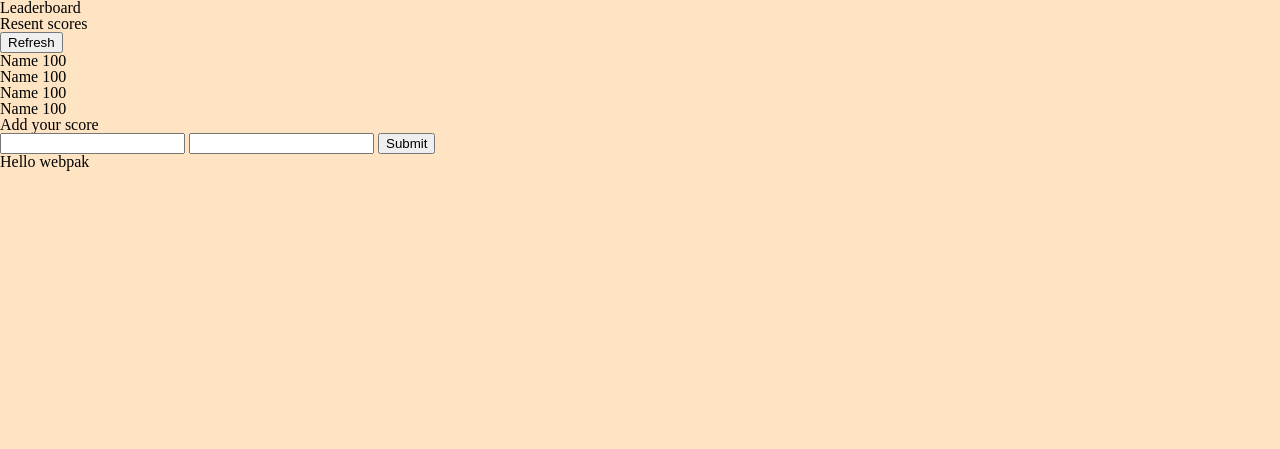
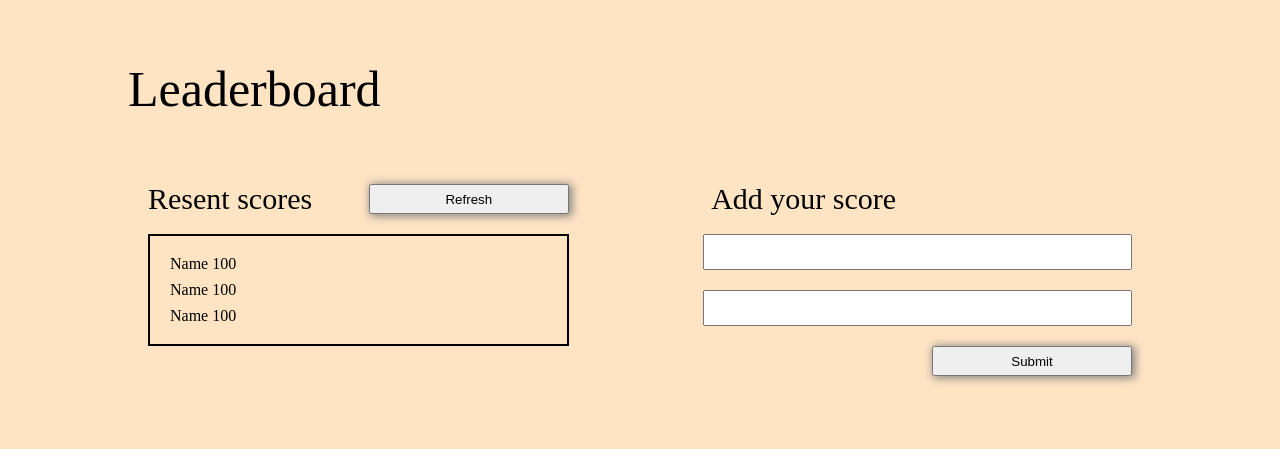
Before and after one commit to c3c1l1a/Leaderboard, a website built with webpack: page src/index.html in a window 1280 px wide. Built offline with nearby package versions, Linux system fonts and the light colour scheme.

Commit message:
Add simple HTML and CSS for the leader board

```diff
--- a/src/css/style.css
+++ b/src/css/style.css
@@ -1,5 +1,80 @@
 @import './reset.css';
 
 body {
+  display: flex;
+  flex-direction: column;
+  gap: 50px;
   background: bisque;
+  padding: 5% 10%;
 }
+
+header {
+  display: flex;
+}
+h1 {
+  font-size: 50px;
+}
+
+h2 {
+  font-size: 30px;
+}
+
+main {
+  display: flex;
+  gap:  10%;
+  justify-content: space-between;
+}
+
+main > section {
+  width: 50%;
+  padding: 20px;
+}
+
+.scores {
+  display: flex;
+  flex-direction: column;
+  gap: 20px;
+}
+
+.scores-header {
+  display: flex;
+  justify-content: space-between;
+}
+
+.scores-header button {
+  width: 200px;
+  height: 30px;
+  box-shadow: 2px 1px 10px 1px gray;
+}
+
+.scores-list {
+  display: flex;
+  flex-direction: column;
+  gap: 10px;
+  border: solid 2px black;
+  padding: 20px;
+}
+
+.add-score {
+  display: flex;
+  flex-direction: column;
+  gap:  20px;
+}
+
+.add-score-form {
+  display: flex;
+  flex-direction: column;
+  align-items: flex-end;
+  gap:  20px;
+}
+
+.add-score-form input {
+  width: 100%;
+  height: 30px;
+}
+
+.add-score-form button {
+  width: 200px;
+  height: 30px;
+  box-shadow: 2px 1px 10px 1px gray;
+}
--- a/src/index.html
+++ b/src/index.html
@@ -6,45 +6,40 @@
     <title>Leaderboard</title>
 </head>
 <body>
+    <header>
         <h1>Leaderboard</h1>
-    <section>
-        <div>
+    </header>
+
+    <main>
+        <section class="scores">
+            <div class="scores-header">
                 <h2>Resent scores</h2>
                 <button>Refresh</button>
             </div>
-        <ul>
+            <ul class="scores-list">
                 <li>
                     <span>Name</span>
                     <span>100</span>
                 </li>
-        </ul>
-        <ul>
                 <li>
                     <span>Name</span>
                     <span>100</span>
                 </li>
-        </ul>
-        <ul>
-            <li>
-                <span>Name</span>
-                <span>100</span>
-            </li>
-        </ul>
-        <ul>
                 <li>
                     <span>Name</span>
                     <span>100</span>
                 </li>
             </ul>
         </section>
-    <section>
+        <section class="add-score">
             <h2>Add your score</h2>
-        <form>
+            <form class="add-score-form">
                 <input type="text" name="name">
                 <input type="text" name="score">
                 <button>Submit</button>
             </form>
+        </section>
+    </main>
 
-    </section>
 </body>
 </html>
--- a/src/index.js
+++ b/src/index.js
@@ -5,9 +5,6 @@ import './index.html';
 function component() {
   const element = document.createElement('div');
 
-  // Lodash, currently included via a script, is required for this line to work
-  element.innerHTML = _.join(['Hello', 'webpak'], ' ');
-
   return element;
 }
 
```
Lines whose indentation alone changed are shown as unchanged.
